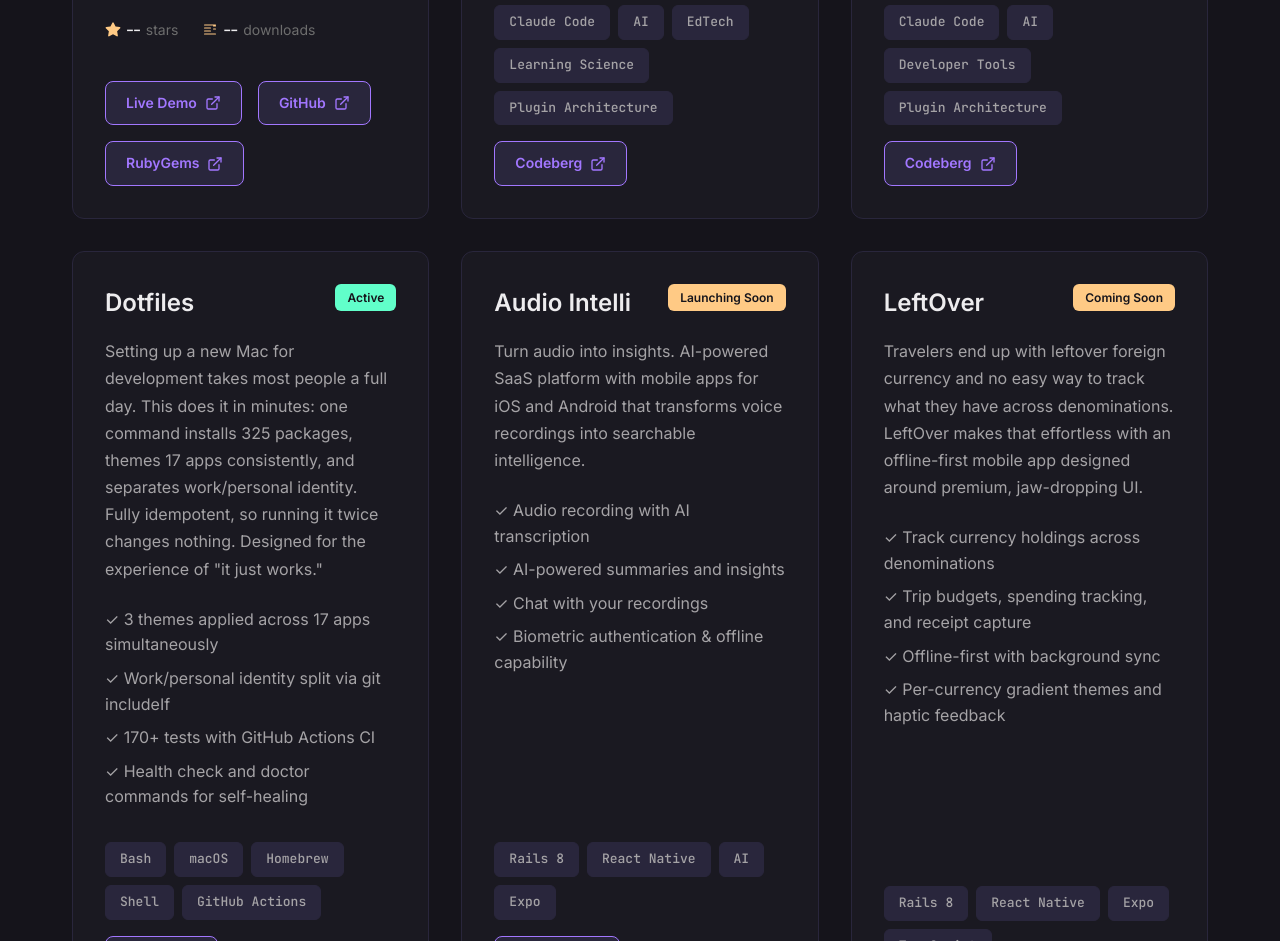
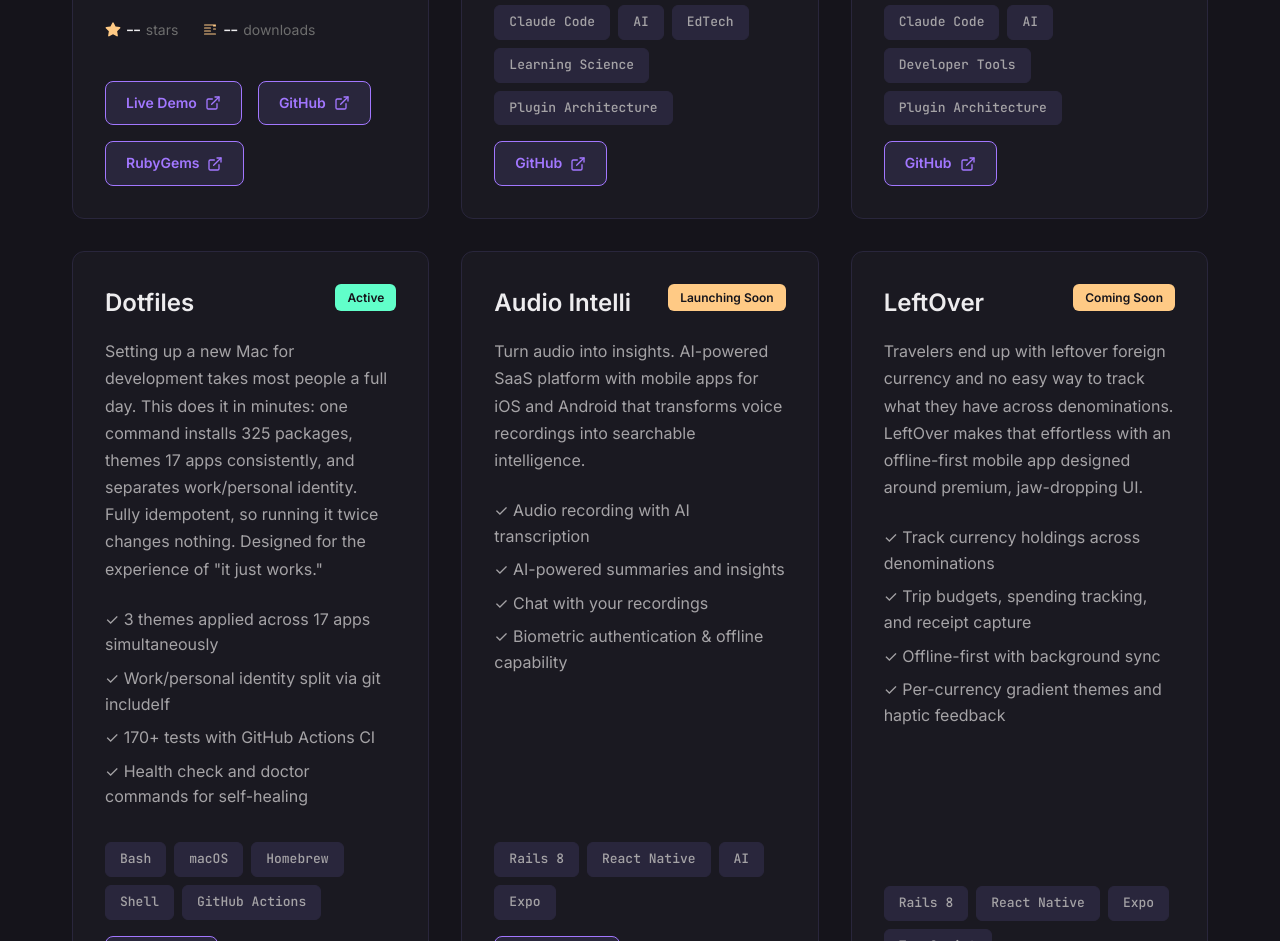
Before and after one commit to AnjanJ/anjan.dev.portfolio, a plain HTML site: page index.html in a window 1280 px wide. Shown: the part 6644-7585 px from the top of the page. Drawn offline with Linux system fonts and the light colour scheme; no server answers.

Commit message:
Label the BodhiKit and ShipKit card links GitHub
The previous commit pointed both project cards at github.com but left
their link text as "Codeberg", so visitors were told they'd land on a
host the projects no longer use.

```diff
--- a/index.html
+++ b/index.html
@@ -544,7 +544,7 @@
                     </div>
                     <div class="project-links">
                         <a href="https://github.com/AnjanJ/bodhikit" target="_blank" class="project-link">
-                            Codeberg
+                            GitHub
                             <svg width="16" height="16" viewBox="0 0 24 24" fill="none" stroke="currentColor" stroke-width="2" stroke-linecap="round" stroke-linejoin="round">
                                 <path d="M18 13v6a2 2 0 0 1-2 2H5a2 2 0 0 1-2-2V8a2 2 0 0 1 2-2h6"></path>
                                 <polyline points="15 3 21 3 21 9"></polyline>
@@ -585,7 +585,7 @@
                     </div>
                     <div class="project-links">
                         <a href="https://github.com/AnjanJ/shipkit" target="_blank" class="project-link">
-                            Codeberg
+                            GitHub
                             <svg width="16" height="16" viewBox="0 0 24 24" fill="none" stroke="currentColor" stroke-width="2" stroke-linecap="round" stroke-linejoin="round">
                                 <path d="M18 13v6a2 2 0 0 1-2 2H5a2 2 0 0 1-2-2V8a2 2 0 0 1 2-2h6"></path>
                                 <polyline points="15 3 21 3 21 9"></polyline>
```
